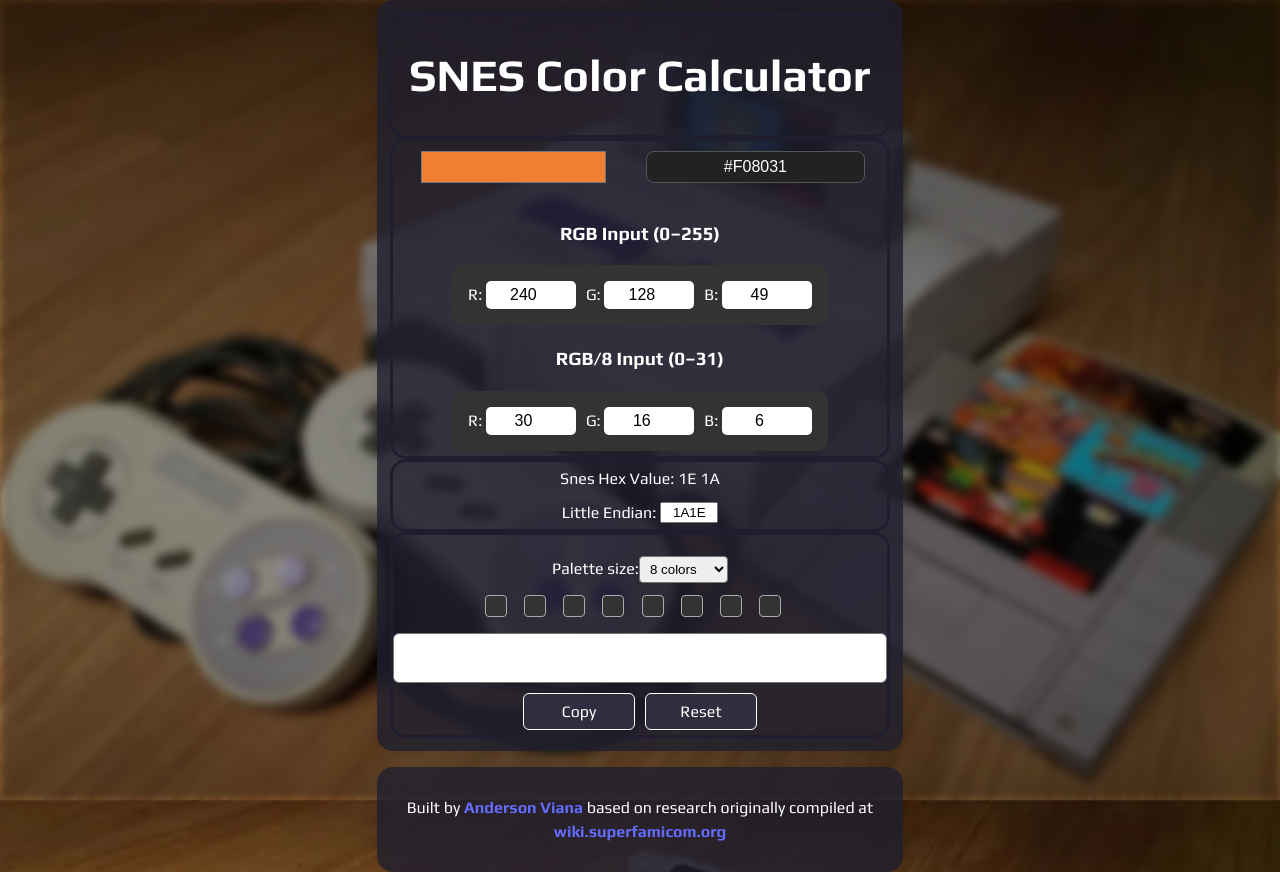
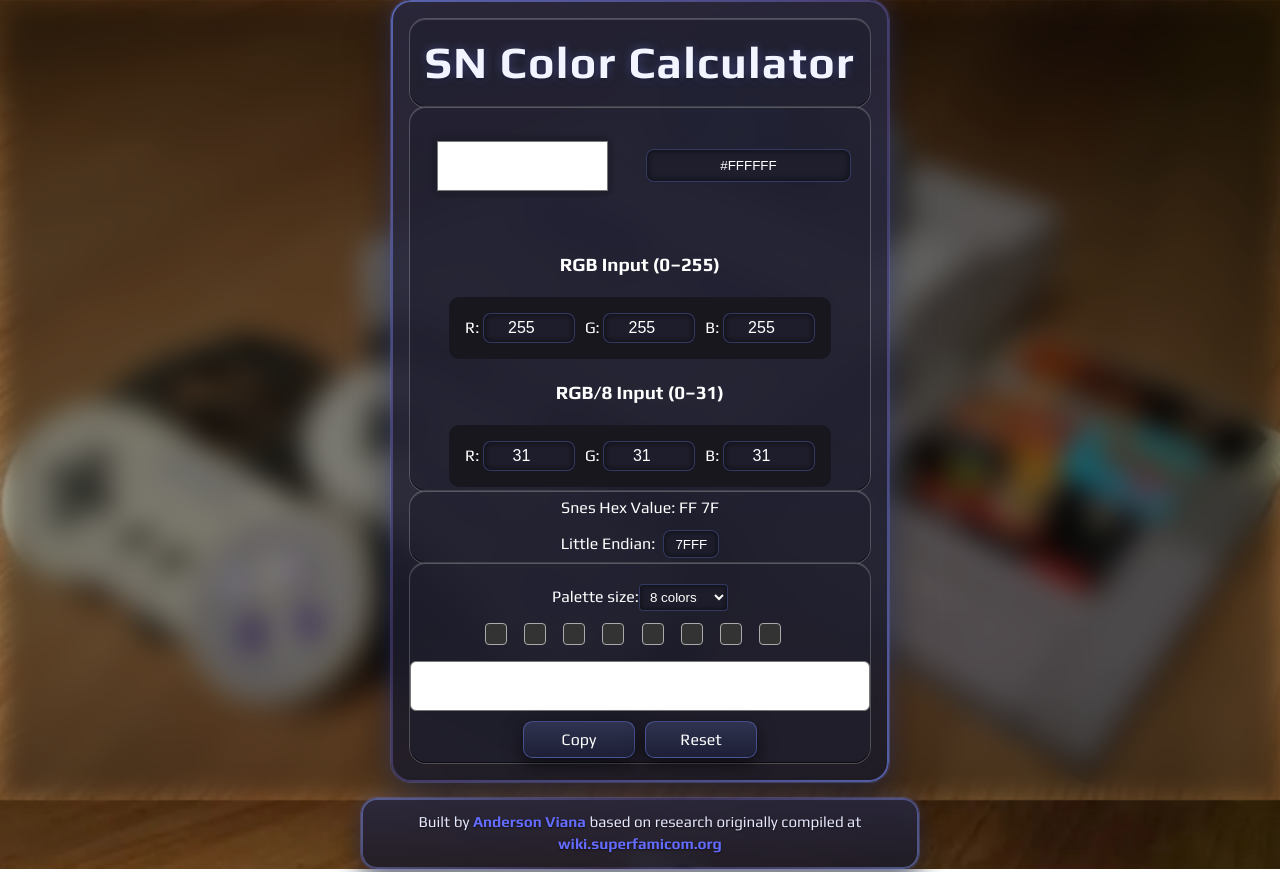
Before and after one commit to andykallian/snes-color-calculator, a React (Vite) app: page / in a window 1280 px wide. Built offline with nearby package versions, Linux system fonts and the light colour scheme.

Commit message:
style: refine UI layout and visual depth

```diff
--- a/src/App.css
+++ b/src/App.css
@@ -29,7 +29,7 @@ body::before {
   content: '';
   position: fixed;
   inset: 0;
-  backdrop-filter: blur(0.3125rem) brightness(0.6);
+  backdrop-filter: blur(14px) brightness(0.55);
   pointer-events: none;
   z-index: 0;
 }
@@ -48,60 +48,125 @@ body::before {
 }
 
 .container {
-  background: rgba(30, 30, 47, 0.8);
-  padding: 0.8rem;
-  border-radius: 1rem;
-  box-shadow: 0 0.25rem 0.9375rem rgba(0, 0, 0, 0.1);
-  text-align: center;
-  max-width: 31.25rem;
-  width: 100%;
   position: relative;
-  z-index: 1;
+  background: linear-gradient(
+    180deg,
+    rgba(40, 40, 65, 0.85),
+    rgba(25, 25, 40, 0.85)
+  );
+
+  padding: 1.2rem;
+  border-radius: 1.25rem;
+  max-width: 34rem;
+
+  backdrop-filter: blur(12px);
+
+  box-shadow:
+    0 0 0 1px rgba(120, 140, 255, 0.25),
+    0 0 25px rgba(90, 120, 255, 0.25),
+    0 20px 40px rgba(0, 0, 0, 0.6);
 }
 
-.containerBox{
-  padding-block: .3rem;
+.container::before {
+  content: "";
+  position: absolute;
+  inset: 0;
+  border-radius: inherit;
+  padding: 2px;
+
+  background: linear-gradient(
+    135deg,
+    rgba(120, 140, 255, 0.6),
+    rgba(180, 120, 255, 0.2),
+    rgba(120, 140, 255, 0.6)
+  );
+
+  /* Standard property */
+  mask:
+    linear-gradient(#000 0 0) content-box,
+    linear-gradient(#000 0 0);
+  mask-composite: exclude;
+
+  /* WebKit fallback */
+  -webkit-mask:
+    linear-gradient(#000 0 0) content-box,
+    linear-gradient(#000 0 0);
+  -webkit-mask-composite: xor;
+
+  pointer-events: none;
+}
+
+.containerBox {
+  position: relative;
+
+  padding-block: 0.3rem;
   display: flex;
   flex-direction: column;
   align-items: center;
   justify-content: center;
-  border: 0.2rem solid #1e1e2f;
+
   border-radius: 1rem;
+  background: rgba(30, 30, 45, 0.6);
 
+  /* relevo interno */
+  box-shadow:
+    inset 0 1px 0 rgba(255, 255, 255, 0.18),
+    inset 0 -1px 0 rgba(0, 0, 0, 0.6),
+    0 0 0 1px rgba(218, 219, 224, 0.25);
 }
 
+/* ================= TYPOGRAPHY ================= */
+
 h1 {
-  font-family: 'Play', sans-serif;
-  font-weight: 700; /* opcional: deixa mais forte */
-  font-size: 3.2rem; /* você pode ajustar */
+  font-family: 'Play';
+  font-size: 2.8rem;
+  font-weight: 700;
+  letter-spacing: 0.03em;
+  color: #f2f4ff;
   white-space: nowrap;
-  font-size: 45px;
+  margin: .9rem;
+
+  text-shadow:
+    0 0 10px rgba(120, 140, 255, 0.35),
+    0 2px 4px rgba(0, 0, 0, 0.6);
 }
+
+
+
+/* ================= LAYOUT AREAS ================= */
 
 .heroArea {
   flex: 8;
   width: 100%;
+  display: flex;
+  flex-direction: column;
+  align-items: center;
 }
 
 .creditsArea {
+  flex: 2;
+  width: 100%;
   display: flex;
   flex-direction: column;
-  flex: 2;
-  width: 100%;
+  align-items: center;
 }
 
 
 /* ================= SECTIONS ================= */
 
-
 .box {
-  background: #333;
+  background: #19171e;
   padding: 1rem;
   border-radius: 0.625rem;
   display: flex;
   justify-content: center;
   gap: 0.625rem;
   flex-wrap: wrap;
+}
+
+.section {
+  display: flex;
+  flex-direction: column;
 }
 
 /* ================= RESULT ================= */
@@ -123,30 +188,41 @@ h1 {
 }
 
 .snesbyte p {
-  margin-right: 0.25rem;
+  margin-right: 0.5rem;
 }
 
 .snesbyte input {
   width: 3.125rem;
+  height: 1.5rem;
   text-align: center;
 }
 
-.section{
-  display: flex;
-  flex-direction: column;
+/* ================= INPUTS ================= */
+
+input,
+select {
+  background: rgba(30, 30, 45, 0.9);
+  border: 1px solid rgba(120, 140, 255, 0.25);
+  color: #fff;
+  border-radius: 0.5rem;
+  box-shadow: inset 0 0 6px rgba(0, 0, 0, 0.6);
 }
 
-/* ================= INPUTS ================= */
+input:focus,
+select:focus {
+  outline: none;
+  border-color: #7a8cff;
+  box-shadow:
+    0 0 0 1px rgba(122, 140, 255, 0.6),
+    0 0 12px rgba(122, 140, 255, 0.35);
+}
 
 input[type="number"] {
   width: 5rem;
   padding: 0.3125rem;
   font-size: 1rem;
-  border-radius: 0.3125rem;
-  border: none;
   text-align: center;
 }
-
 
 .color-input-row {
   width: 100%;
@@ -172,18 +248,8 @@ input[type="number"] {
 .hex-input-column input {
   height: 1.9rem;
   padding: 0 0.75rem;
-  font-size: 1rem;
-  border-radius: 0.5rem;
-  border: 1px solid #555;
-  background: #222;
-  color: #fff;
+  width: 80%;
   text-align: center;
-  width: 80%;
-}
-
-.hex-input-column input:focus {
-  outline: none;
-  border-color: #888;
 }
 
 /* ================= PALETTE ================= */
@@ -214,7 +280,7 @@ input[type="number"] {
   height: 1.25rem;
   border: 0.0625rem solid #aaa;
   cursor: pointer;
-  border-radius: .25rem;
+  border-radius: 0.25rem;
 }
 
 /* ================= OUTPUT ================= */
@@ -249,30 +315,28 @@ input[type="number"] {
 
 .palette-buttons button {
   width: 7rem;
+  padding: 0.5rem 1rem;
+  cursor: pointer;
   position: relative;
   overflow: hidden;
-  padding: 0.5rem 1rem;
-  border-radius: 0.375rem;
-  cursor: pointer;
 
-  background: #2e2e3e;
+  background: linear-gradient(180deg, #2f3350, #1c1f35);
   color: #fff;
-  border: 0.1rem solid #ffffff;
 
-  box-shadow: 0 0 0 0 rgba(0, 140, 255, 0);
+  border: 1px solid rgba(120, 140, 255, 0.4);
+  border-radius: 0.6rem;
 
-  transition:
-    background-color 250ms ease,
-    border-color 250ms ease,
-    box-shadow 250ms ease,
-    color 250ms ease;
+  box-shadow:
+    0 0 0 rgba(0,0,0,0),
+    0 6px 18px rgba(0,0,0,0.6);
+
+  transition: all 0.25s ease;
 }
 
-
 .palette-buttons button:hover {
-  background: #1c1c25;
-  border-color: rgba(46, 62, 148, 0.929);
-  box-shadow: 0 0 12px rgba(0, 140, 255, 0.35);
+  box-shadow:
+    0 0 16px rgba(120,140,255,0.5),
+    0 8px 25px rgba(0,0,0,0.7);
 }
 
 .palette-buttons button::before {
@@ -296,6 +360,14 @@ input[type="number"] {
   background: #444;
 }
 
+
+.palette-buttons button:focus,
+.palette-buttons button:focus-visible,
+.palette-buttons button:active {
+  outline: none;
+  box-shadow: none;
+}
+
 /* ================= ANIMATION ================= */
 
 @keyframes sweep {
@@ -308,14 +380,11 @@ input[type="number"] {
 
 @media (max-width: 37.5rem) {
 
-  /* ===== ROOT / CONTAINER ===== */
-
   body {
     align-items: flex-start;
   }
 
   .containerRoot {
-    width: 100%;
     padding: 0.5rem;
   }
 
@@ -323,6 +392,9 @@ input[type="number"] {
     width: 90%;
     max-width: 100%;
     padding: 0.75rem;
+    display: flex;
+    flex-direction: column;
+    align-items: center;
   }
 
   .containerBox {
@@ -336,12 +408,11 @@ input[type="number"] {
     line-height: 1.2;
   }
 
-  /* ===== RGB INPUT GROUPS ===== */
+
 
   .section,
   .box {
     width: 90%;
-    display: flex;
     flex-direction: column;
   }
 
@@ -351,8 +422,6 @@ input[type="number"] {
     font-size: 1rem;
   }
 
-  /* ===== SNES HEX ===== */
-
   .snesbyte {
     gap: 0.25rem;
   }
@@ -360,10 +429,7 @@ input[type="number"] {
   .snesbyte input {
     width: 5rem;
     height: 2.25rem;
-    font-size: 1rem;
   }
-
-  /* ===== PALETTE ===== */
 
   .palette-grid {
     grid-template-columns: repeat(8, 1.75rem);
@@ -379,8 +445,6 @@ input[type="number"] {
     font-size: 0.85rem;
   }
 
-  /* ===== BUTTONS ===== */
-
   .palette-buttons {
     flex-direction: column;
     width: 100%;
--- a/src/components/ColorPickerBox.css
+++ b/src/components/ColorPickerBox.css
@@ -3,15 +3,17 @@
   display: flex;
   flex-direction: column;
   align-items: center;
+  margin: 1.5rem 0;
 }
 
 .custom-color-input {
   width: 80%;
+  height: 60px;
+  border: none;
+  border-radius: 10px;
   cursor: pointer;
-  height: 2.625rem;
-  background: none;
-  cursor: pointer;
-  border: none;
+  box-shadow: 0 0 5px #0003;
+  transition: transform 0.2s ease;
 }
 
 .custom-color-input:hover {
--- a/src/components/CreditsContainer.css
+++ b/src/components/CreditsContainer.css
@@ -1,23 +1,73 @@
-.credits{
-  background: rgba(30, 30, 47, 0.8);
-  padding: 0.8rem;
+.credits {
+  position: relative;
+
+  background: linear-gradient(
+    180deg,
+    rgba(40, 40, 65, 0.85),
+    rgba(25, 25, 40, 0.85)
+  );
+
+  padding: 0.8rem 1rem;
   border-radius: 1rem;
-  box-shadow: 0 0.25rem 0.9375rem rgba(0, 0, 0, 0.1);
+  width: 82%;
+
+  backdrop-filter: blur(10px);
+
+  box-shadow:
+    0 0 0 1px rgba(120, 140, 255, 0.25),
+    0 0 18px rgba(90, 120, 255, 0.18),
+    0 12px 28px rgba(0, 0, 0, 0.6);
+
   text-align: center;
-  max-width: 31.25rem;
-  width: 100%;
-  position: relative;
   z-index: 1;
 }
 
+/* relevo / borda iluminada */
+.credits::before {
+  content: "";
+  position: absolute;
+  inset: 0;
+  border-radius: inherit;
+  padding: 2px;
+
+  background: linear-gradient(
+    135deg,
+    rgba(140, 160, 255, 0.45),
+    rgba(180, 120, 255, 0.15),
+    rgba(140, 160, 255, 0.45)
+  );
+
+  /* Standard property */
+  mask:
+    linear-gradient(#000 0 0) content-box,
+    linear-gradient(#000 0 0);
+  mask-composite: exclude;
+
+  /* WebKit fallback */
+  -webkit-mask:
+    linear-gradient(#000 0 0) content-box,
+    linear-gradient(#000 0 0);
+  -webkit-mask-composite: xor;
+
+  pointer-events: none;
+}
+
+/* texto */
+.credits p {
+  margin: 0;
+  font-size: 0.95rem;
+  color: #e6e8ff;
+  text-shadow: 0 1px 2px rgba(0, 0, 0, 0.6);
+}
+
+/* responsivo */
 @media (max-width: 600px) {
-  .credits{
+  .credits {
     width: 90%;
-    height: 7vh;
-    text-align: center;
+    padding: 0.6rem 0.8rem;
   }
 
-  .credits p{
-    font-size: 15px;
+  .credits p {
+    font-size: 0.9rem;
   }
 }
--- a/src/components/Hero.jsx
+++ b/src/components/Hero.jsx
@@ -5,13 +5,13 @@ import ColorPickerBox from '../components/ColorPickerBox';
 
 function Hero() {
 
-  const [rgb, setRgb] = useState({ r: 240, g: 128, b: 49 });
-  const [rgb8, setRgb8] = useState({ r: 30, g: 16, b: 6 });
+  const [rgb, setRgb] = useState({ r: 255, g: 255, b: 255 });
+  const [rgb8, setRgb8] = useState({ r: 31, g: 31, b: 31 });
 
-  const [hexInput, setHexInput] = useState('#F08031');
+  const [hexInput, setHexInput] = useState('#FFFFFF');
 
-  const [hexValue, setHexValue] = useState('1A1E');
-  const [snesHexInput, setSnesHexInput] = useState('1A1E');
+  const [hexValue, setHexValue] = useState('7FFF');
+  const [snesHexInput, setSnesHexInput] = useState('7FFF');
   const [inputReadyToClear, setInputReadyToClear] = useState(false);
 
   const [paletteSize, setPaletteSize] = useState(8);
@@ -171,7 +171,7 @@ function Hero() {
     <div className="container">
 
       <div className="containerBox">
-        <h1>SNES Color Calculator</h1>
+        <h1>SN Color Calculator</h1>
       </div>
 
       <div className="containerBox">
```
